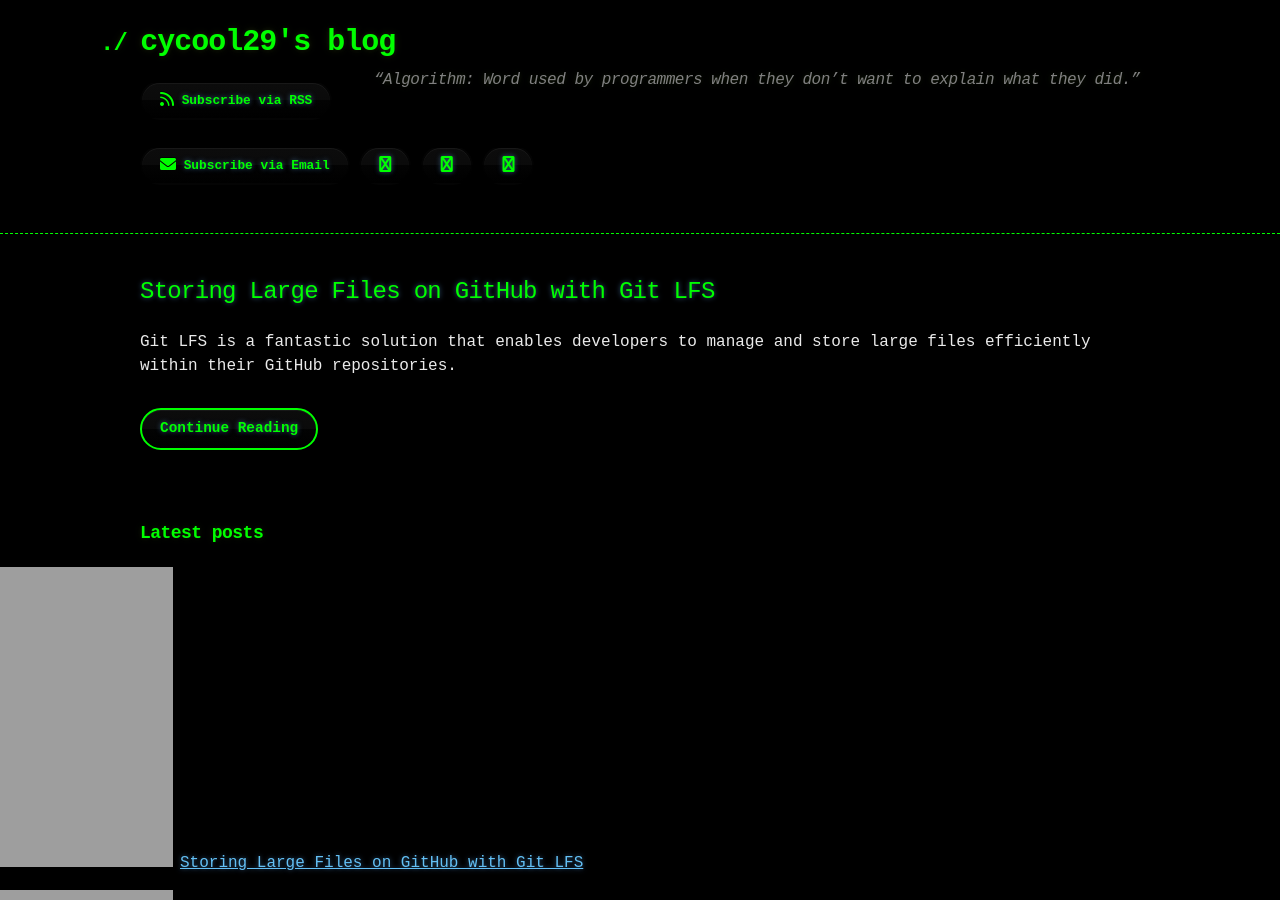
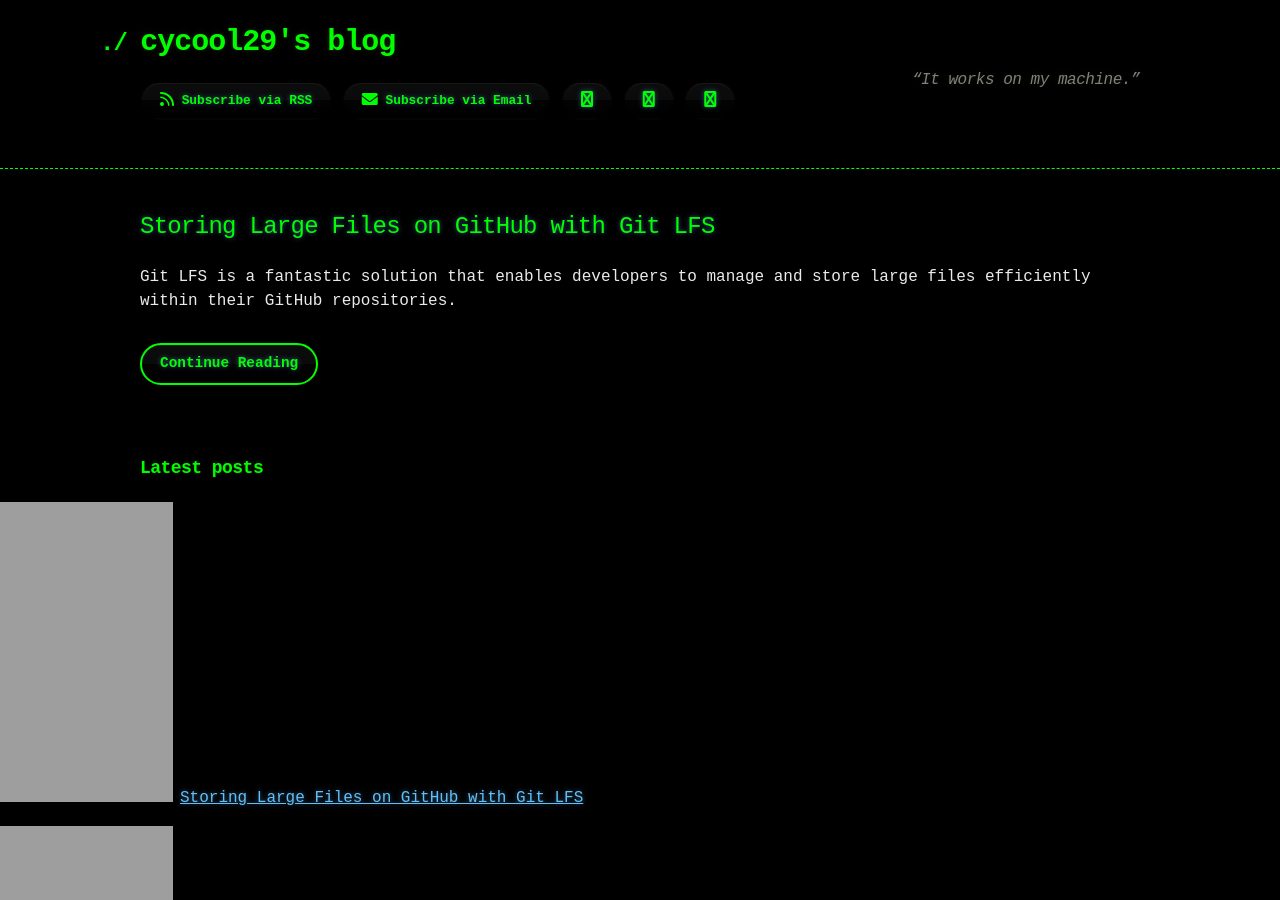
Before and after one commit to cycool29/cycool29.github.io, a Jekyll site: the page built from index.md, in a window 1280 px wide and 900 px high. Built offline with Jekyll 4.4.1, drawn with Linux system fonts in a browser that asks for light colours; a style sheet for code colours, icons or effects is not loaded.

Commit message:
Update quotes

```diff
--- a/_config.yml
+++ b/_config.yml
@@ -1,5 +1,5 @@
 title: cycool29's blog
-description: "“Algorithm: Word used by programmers when they don’t want to explain what they did.” "
+description: "“It works on my machine.” "
 bio: A high school student. Intermediate in Python, Git, Bash. Learning JavaScript. He/Him. "
 author: cycool29
 url: https://cycool29.github.io
```
